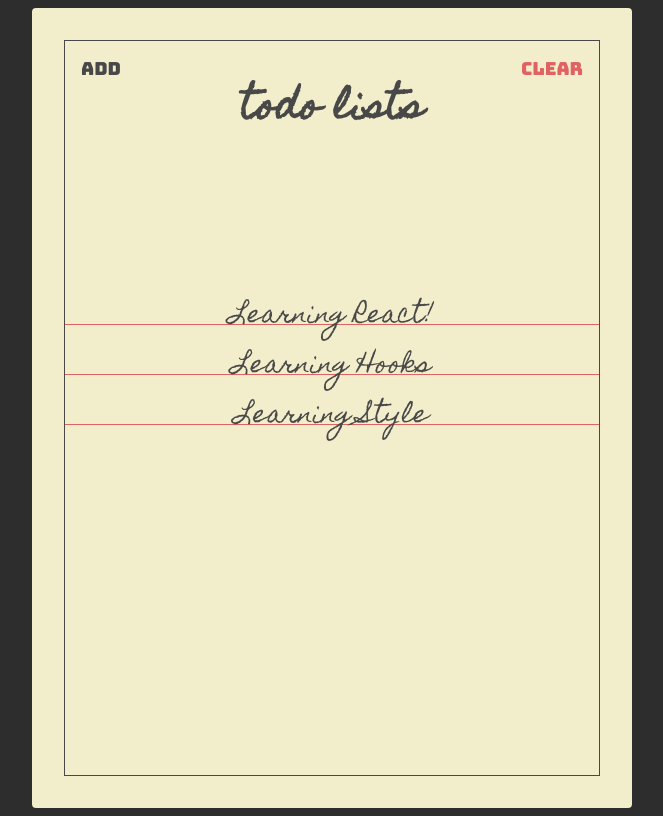
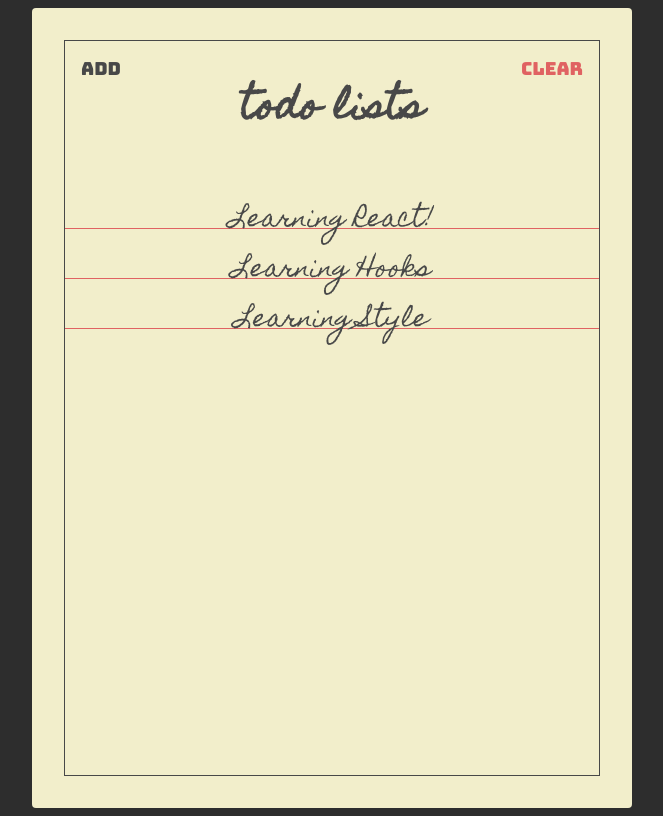
Before and after one commit to romanbatavi/react-todolist, a React (Create React App) app: page / in a window 1280 px wide. Shown: the whole page, without its empty margins (308-971 px from the left). Built offline with nearby package versions, Linux system fonts and the light colour scheme.

Commit message:
container todolist

```diff
--- a/src/components/paper/paper.styles.js
+++ b/src/components/paper/paper.styles.js
@@ -11,9 +11,9 @@ export const paper = ({ theme }) =>
 
 export const frame = ({ theme }) =>
   css`
-    display: flex;
+    /* display: flex;
     flex-direction: column;
-    justify-content: space-between;
+    justify-content: space-between; */
     border: 1px solid ${theme.color.primary.black};
     height: 100%;
   `;
--- a/src/pages/TodoList.jsx
+++ b/src/pages/TodoList.jsx
@@ -4,6 +4,8 @@ import Paper from "../components/paper/Paper";
 import Header from "../components/header/Header";
 import TodoForm from "../components/todoform/TodoForm";
 import Todos from "../components/todos/Todos";
+import Container from "../layout/Container";
+import Item from "../layout/Item";
 
 const TodoList = () => {
   const [todos, setTodos] = useState([
@@ -37,6 +39,7 @@ const TodoList = () => {
 
   return (
     <Paper>
+      <Container flexDirection="column" justifyContent="space-between">
         <Header
           showAddToggle={showAddToggle}
           showAdd={showAdd}
@@ -44,6 +47,7 @@ const TodoList = () => {
         />
         <TodoForm addTodo={addTodo} showAdd={showAdd} />
         <Todos todos={todos} completeTodo={completeTodo} />
+      </Container>
     </Paper>
   );
 };
```
Lines whose indentation alone changed are shown as unchanged.
